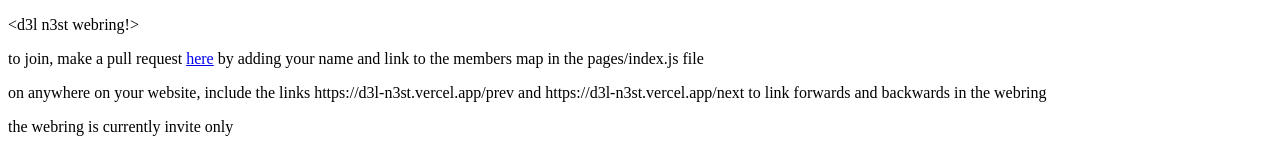
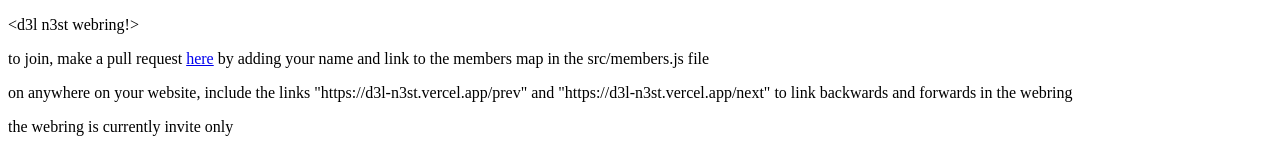
Before and after one commit to LeonDong02/d3l-n3st, a Next.js app: page / in a window 1280 px wide. Shown: the top 152 px of the page. Built offline with nearby package versions, Linux system fonts and the light colour scheme.

Commit message:
Update index.js

```diff
--- a/pages/index.js
+++ b/pages/index.js
@@ -31,8 +31,8 @@ export default function Home() {
         </Head>
         <main>
             <p><a>&lt;</a>d3l n3st webring!<a>&gt;</a></p>
-            <p>to join, make a pull request <a href="https://github.com/LeonDong02/d3l-n3st/pulls">here</a> by adding your name and link to the members map in the pages/index.js file</p>
-            <p>on anywhere on your website, include the links https://d3l-n3st.vercel.app/prev and https://d3l-n3st.vercel.app/next to link forwards and backwards in the webring</p>
+            <p>to join, make a pull request <a href="https://github.com/LeonDong02/d3l-n3st/pulls">here</a> by adding your name and link to the members map in the src/members.js file</p>
+            <p>on anywhere on your website, include the links "https://d3l-n3st.vercel.app/prev" and "https://d3l-n3st.vercel.app/next" to link backwards and forwards in the webring</p>
             <p>the webring is currently invite only</p>
             <p>try out the webring here: <a href="/prev">prev</a> <a href="/next">next</a></p>
             <p>members list:</p>
```
